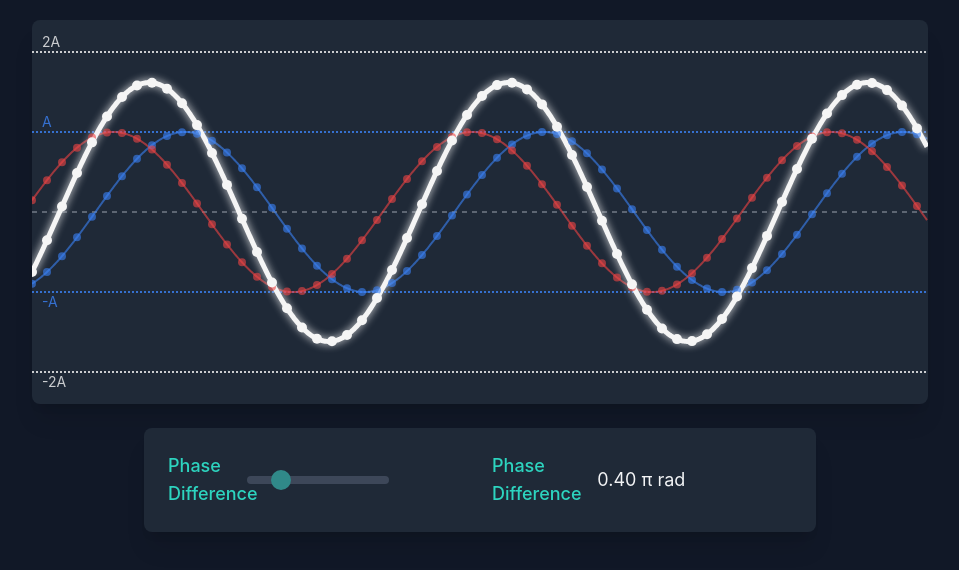
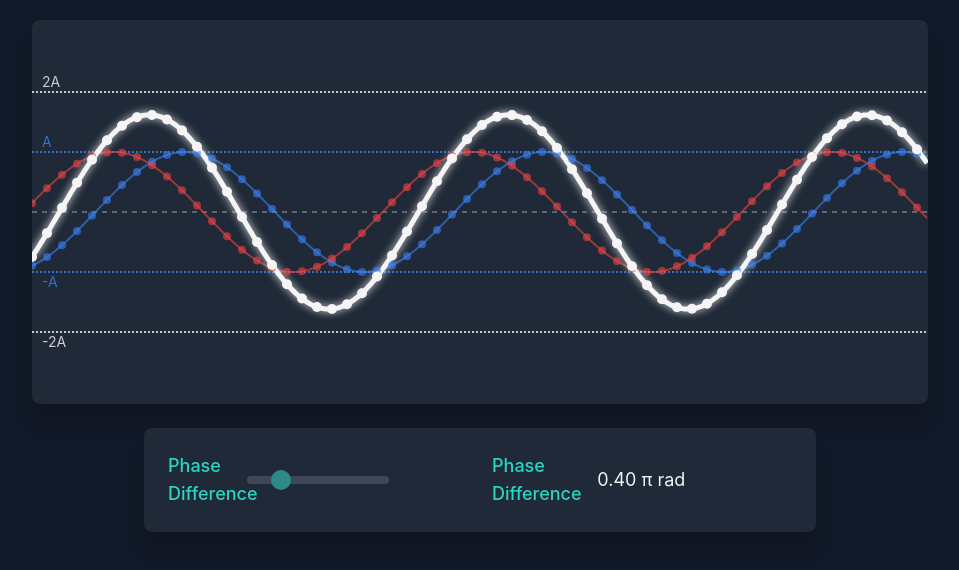
Before and after one commit to arifmawardi/Waves_Interference, a plain HTML site: page index.html in a window 1280 px wide. Shown: the part 156-726 px from the top of the page, without its empty margins (160-1119 px from the left). Drawn offline with nearby package versions, Linux system fonts and the light colour scheme.

Commit message:
Update index.html

```diff
--- a/index.html
+++ b/index.html
@@ -92,7 +92,7 @@
             const propSpeed = 2; // (pixels/frame) - Tuned for good visual range
 
             // Wave parameters controlled by user
-            const amplitude = 80; // Fixed amplitude
+            const amplitude = 60; // Fixed amplitude (REDUCED from 80 to prevent clipping)
             const frequency = 0.035; // Fixed frequency (omega)
             let phase = parseFloat(phaseSlider.value); // Phase difference in radians
 
```
